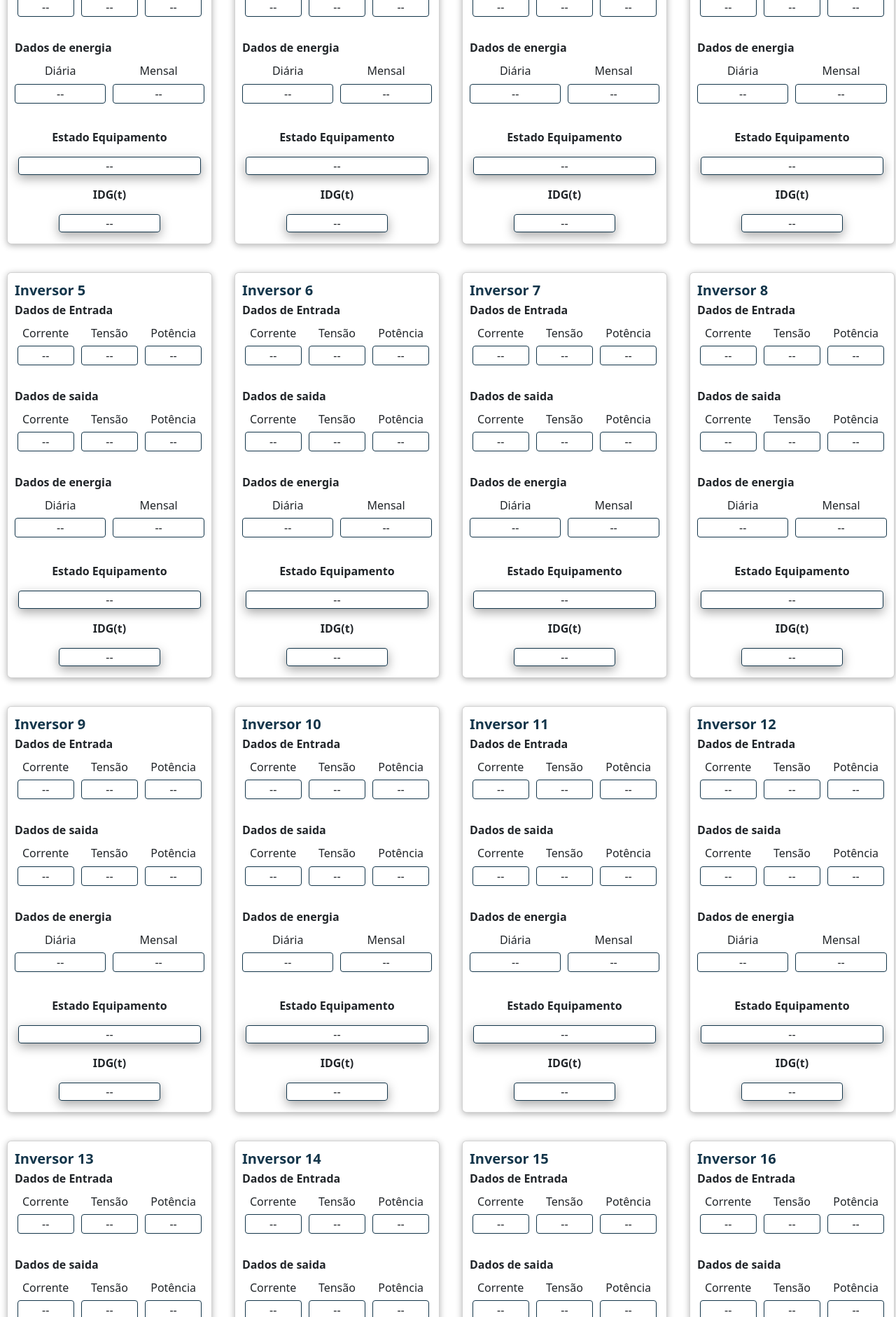
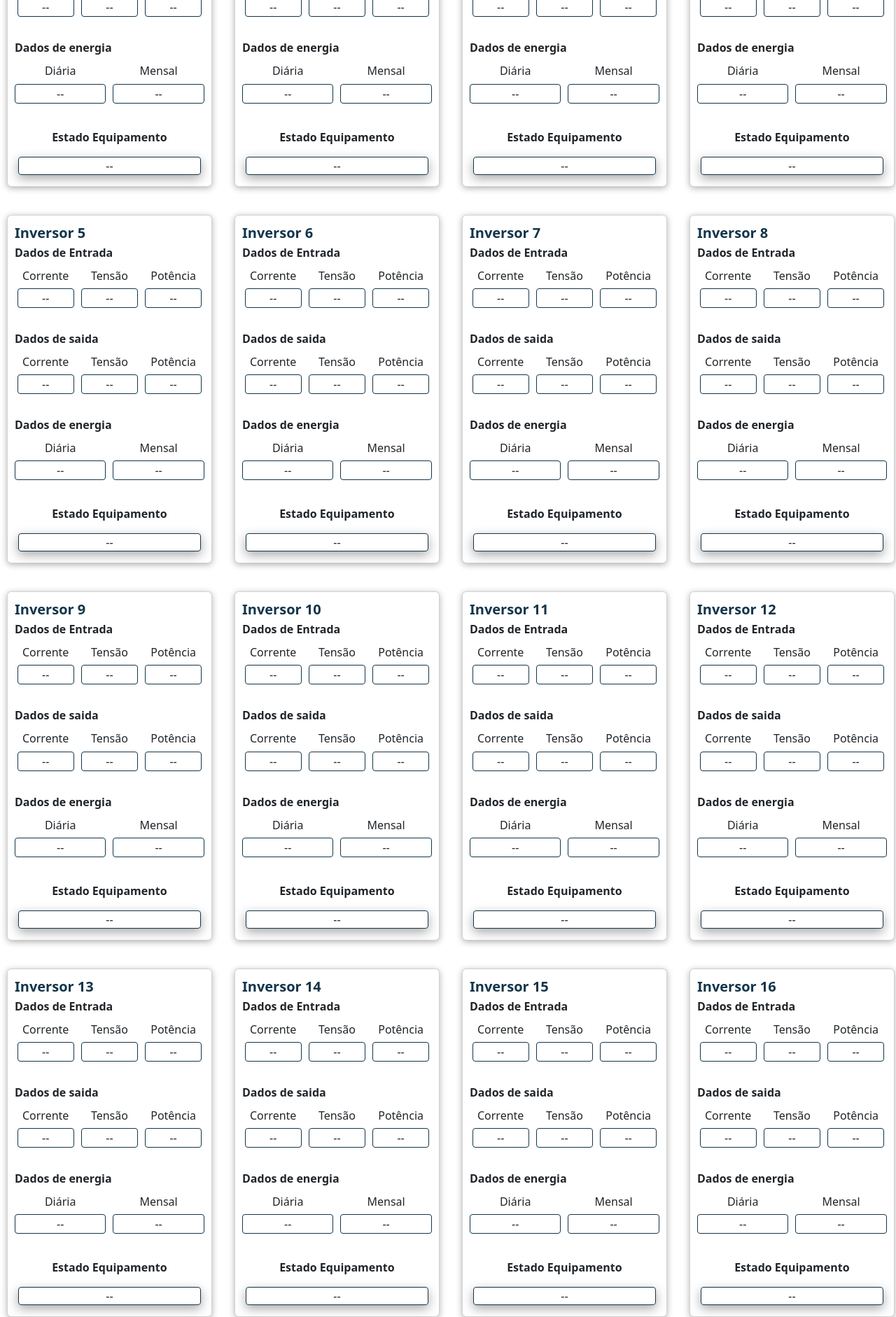
Before and after one commit to capua-eng/dash-graphein, a FastAPI app: page /inversores in a window 1280 px wide. Shown: the part 382-2264 px from the top of the page at 70% size. Run offline with FastAPI, Linux system fonts and the light colour scheme; data that the repository does not hold is empty.

Commit message:
por enquanto tiramos o idgt da tela inversores

```diff
--- a/templates/inversores.html
+++ b/templates/inversores.html
@@ -127,8 +127,8 @@
             <div class="dados_estado_equi">
                 <p style="font-weight: 600; padding-top: 10px;">Estado Equipamento</p>
                 <p id="inv1-status" class="ger_dados">--</p>
-                <p style="font-weight: 600;">IDG(t)</p>
-                <p class="ger_dados" style="border: 1px solid #13354A; width: 50%;">--</p>
+                <!-- <p style="font-weight: 600;">IDG(t)</p>
+                <p class="ger_dados" style="border: 1px solid #13354A; width: 50%;">--</p> -->
             </div>
         </div>
 
@@ -189,8 +189,8 @@
             <div class="dados_estado_equi">
                 <p style="font-weight: 600; padding-top: 10px;">Estado Equipamento</p>
                 <p id="inv2-status" class="ger_dados">--</p>
-                <p style="font-weight: 600;">IDG(t)</p>
-                <p class="ger_dados" style="border: 1px solid #13354A; width: 50%;">--</p>
+                <!-- <p style="font-weight: 600;">IDG(t)</p>
+                <p class="ger_dados" style="border: 1px solid #13354A; width: 50%;">--</p> -->
             </div>
         </div>
 
@@ -252,8 +252,8 @@
             <div class="dados_estado_equi">
                 <p style="font-weight: 600; padding-top: 10px;">Estado Equipamento</p>
                 <p id="inv3-status" class="ger_dados">--</p>
-                <p style="font-weight: 600;">IDG(t)</p>
-                <p class="ger_dados" style="border: 1px solid #13354A; width: 50%;">--</p>
+                <!-- <p style="font-weight: 600;">IDG(t)</p>
+                <p class="ger_dados" style="border: 1px solid #13354A; width: 50%;">--</p> -->
             </div>
         </div>
 
@@ -314,8 +314,8 @@
             <div class="dados_estado_equi">
                 <p style="font-weight: 600; padding-top: 10px;">Estado Equipamento</p>
                 <p  id="inv4-status" class="ger_dados">--</p>
-                <p style="font-weight: 600;">IDG(t)</p>
-                <p class="ger_dados" style="border: 1px solid #13354A; width: 50%;">--</p>
+                <!-- <p style="font-weight: 600;">IDG(t)</p>
+                <p class="ger_dados" style="border: 1px solid #13354A; width: 50%;">--</p> -->
             </div>
         </div>
         <div class="card" id="card5">
@@ -375,8 +375,8 @@
             <div class="dados_estado_equi">
                 <p style="font-weight: 600; padding-top: 10px;">Estado Equipamento</p>
                 <p id="inv5-status" class="ger_dados">--</p>
-                <p style="font-weight: 600;">IDG(t)</p>
-                <p class="ger_dados" style="border: 1px solid #13354A; width: 50%;">--</p>
+                <!-- <p style="font-weight: 600;">IDG(t)</p>
+                <p class="ger_dados" style="border: 1px solid #13354A; width: 50%;">--</p> -->
             </div>
         </div>
 
@@ -437,8 +437,8 @@
             <div class="dados_estado_equi">
                 <p style="font-weight: 600; padding-top: 10px;">Estado Equipamento</p>
                 <p id="inv6-status" class="ger_dados">--</p>
-                <p style="font-weight: 600;">IDG(t)</p>
-                <p class="ger_dados" style="border: 1px solid #13354A; width: 50%;">--</p>
+                <!-- <p style="font-weight: 600;">IDG(t)</p>
+                <p class="ger_dados" style="border: 1px solid #13354A; width: 50%;">--</p> -->
             </div>
         </div>
 
@@ -499,8 +499,8 @@
             <div class="dados_estado_equi">
                 <p style="font-weight: 600; padding-top: 10px;">Estado Equipamento</p>
                 <p id="inv7-status" class="ger_dados">--</p>
-                <p style="font-weight: 600;">IDG(t)</p>
-                <p class="ger_dados" style="border: 1px solid #13354A; width: 50%;">--</p>
+                <!-- <p style="font-weight: 600;">IDG(t)</p>
+                <p class="ger_dados" style="border: 1px solid #13354A; width: 50%;">--</p> -->
             </div>
         </div>
 
@@ -561,8 +561,8 @@
             <div class="dados_estado_equi">
                 <p style="font-weight: 600; padding-top: 10px;">Estado Equipamento</p>
                 <p id="inv8-status" class="ger_dados">--</p>
-                <p style="font-weight: 600;">IDG(t)</p>
-                <p class="ger_dados" style="border: 1px solid #13354A; width: 50%;">--</p>
+                <!-- <p style="font-weight: 600;">IDG(t)</p>
+                <p class="ger_dados" style="border: 1px solid #13354A; width: 50%;">--</p> -->
             </div>
         </div>
 
@@ -623,8 +623,8 @@
             <div class="dados_estado_equi">
                 <p style="font-weight: 600; padding-top: 10px;">Estado Equipamento</p>
                 <p id="inv9-status" class="ger_dados">--</p>
-                <p style="font-weight: 600;">IDG(t)</p>
-                <p class="ger_dados" style="border: 1px solid #13354A; width: 50%;">--</p>
+                <!-- <p style="font-weight: 600;">IDG(t)</p>
+                <p class="ger_dados" style="border: 1px solid #13354A; width: 50%;">--</p> -->
             </div>
         </div>
 
@@ -685,8 +685,8 @@
             <div class="dados_estado_equi">
                 <p style="font-weight: 600; padding-top: 10px;">Estado Equipamento</p>
                 <p id="inv10-status" class="ger_dados">--</p>
-                <p style="font-weight: 600;">IDG(t)</p>
-                <p class="ger_dados" style="border: 1px solid #13354A; width: 50%;">--</p>
+                <!-- <p style="font-weight: 600;">IDG(t)</p>
+                <p class="ger_dados" style="border: 1px solid #13354A; width: 50%;">--</p> -->
             </div>
         </div>
 
@@ -747,8 +747,8 @@
             <div class="dados_estado_equi">
                 <p style="font-weight: 600; padding-top: 10px;">Estado Equipamento</p>
                 <p id="inv11-status" class="ger_dados">--</p>
-                <p style="font-weight: 600;">IDG(t)</p>
-                <p class="ger_dados" style="border: 1px solid #13354A; width: 50%;">--</p>
+                <!-- <p style="font-weight: 600;">IDG(t)</p>
+                <p class="ger_dados" style="border: 1px solid #13354A; width: 50%;">--</p> -->
             </div>
         </div>
 
@@ -809,8 +809,8 @@
             <div class="dados_estado_equi">
                 <p style="font-weight: 600; padding-top: 10px;">Estado Equipamento</p>
                 <p id="inv12-status" class="ger_dados">--</p>
-                <p style="font-weight: 600;">IDG(t)</p>
-                <p class="ger_dados" style="border: 1px solid #13354A; width: 50%;">--</p>
+                <!-- <p style="font-weight: 600;">IDG(t)</p>
+                <p class="ger_dados" style="border: 1px solid #13354A; width: 50%;">--</p> -->
             </div>
         </div>
 
@@ -871,8 +871,8 @@
             <div class="dados_estado_equi">
                 <p style="font-weight: 600; padding-top: 10px;">Estado Equipamento</p>
                 <p id="inv13-status" class="ger_dados">--</p>
-                <p style="font-weight: 600;">IDG(t)</p>
-                <p class="ger_dados" style="border: 1px solid #13354A; width: 50%;">--</p>
+                <!-- <p style="font-weight: 600;">IDG(t)</p>
+                <p class="ger_dados" style="border: 1px solid #13354A; width: 50%;">--</p> -->
             </div>
         </div>
 
@@ -933,8 +933,8 @@
             <div class="dados_estado_equi">
                 <p style="font-weight: 600; padding-top: 10px;">Estado Equipamento</p>
                 <p id="inv14-status" class="ger_dados">--</p>
-                <p style="font-weight: 600;">IDG(t)</p>
-                <p class="ger_dados" style="border: 1px solid #13354A; width: 50%;">--</p>
+                <!-- <p style="font-weight: 600;">IDG(t)</p>
+                <p class="ger_dados" style="border: 1px solid #13354A; width: 50%;">--</p> -->
             </div>
         </div>
 
@@ -995,8 +995,8 @@
             <div class="dados_estado_equi">
                 <p style="font-weight: 600; padding-top: 10px;">Estado Equipamento</p>
                 <p id="inv15-status" class="ger_dados">--</p>
-                <p style="font-weight: 600;">IDG(t)</p>
-                <p class="ger_dados" style="border: 1px solid #13354A; width: 50%;">--</p>
+                <!-- <p style="font-weight: 600;">IDG(t)</p>
+                <p class="ger_dados" style="border: 1px solid #13354A; width: 50%;">--</p> -->
             </div>
         </div>
 
@@ -1057,8 +1057,8 @@
             <div class="dados_estado_equi">
                 <p style="font-weight: 600; padding-top: 10px;">Estado Equipamento</p>
                 <p id="inv16-status" class="ger_dados">--</p>
-                <p style="font-weight: 600;">IDG(t)</p>
-                <p class="ger_dados" style="border: 1px solid #13354A; width: 50%;">--</p>
+                <!-- <p style="font-weight: 600;">IDG(t)</p>
+                <p class="ger_dados" style="border: 1px solid #13354A; width: 50%;">--</p> -->
             </div>
         </div>
 
@@ -1119,8 +1119,8 @@
             <div class="dados_estado_equi">
                 <p style="font-weight: 600; padding-top: 10px;">Estado Equipamento</p>
                 <p id="inv17-status" class="ger_dados">--</p>
-                <p style="font-weight: 600;">IDG(t)</p>
-                <p class="ger_dados" style="border: 1px solid #13354A; width: 50%;">--</p>
+                <!-- <p style="font-weight: 600;">IDG(t)</p>
+                <p class="ger_dados" style="border: 1px solid #13354A; width: 50%;">--</p> -->
             </div>
         </div>
 
@@ -1181,8 +1181,8 @@
             <div class="dados_estado_equi">
                 <p style="font-weight: 600; padding-top: 10px;">Estado Equipamento</p>
                 <p id="inv18-status" class="ger_dados">--</p>
-                <p style="font-weight: 600;">IDG(t)</p>
-                <p class="ger_dados" style="border: 1px solid #13354A; width: 50%;">--</p>
+                <!-- <p style="font-weight: 600;">IDG(t)</p>
+                <p class="ger_dados" style="border: 1px solid #13354A; width: 50%;">--</p> -->
             </div>
         </div>
     </div>
@@ -1196,7 +1196,7 @@
                     <span class="close-modal">&times;</span>
                 </div>
                 <div class="modal-body">
-                    <p class="timestamp" style="font-size: 0.8em; color: #6666;"></p>
+                    <p class="timestamp" style="font-size: 0.9em; color: #46464666; font-weight: bold;"></p>
                     <h2 style="text-align: center;">Dados de entrada do Inversor</h2>
                     <div class="modal-mppt mb-1">
                         <div class="mppts" data-mppt="1">
```
Also changed, not shown: main.py (+70 -0 lines).
